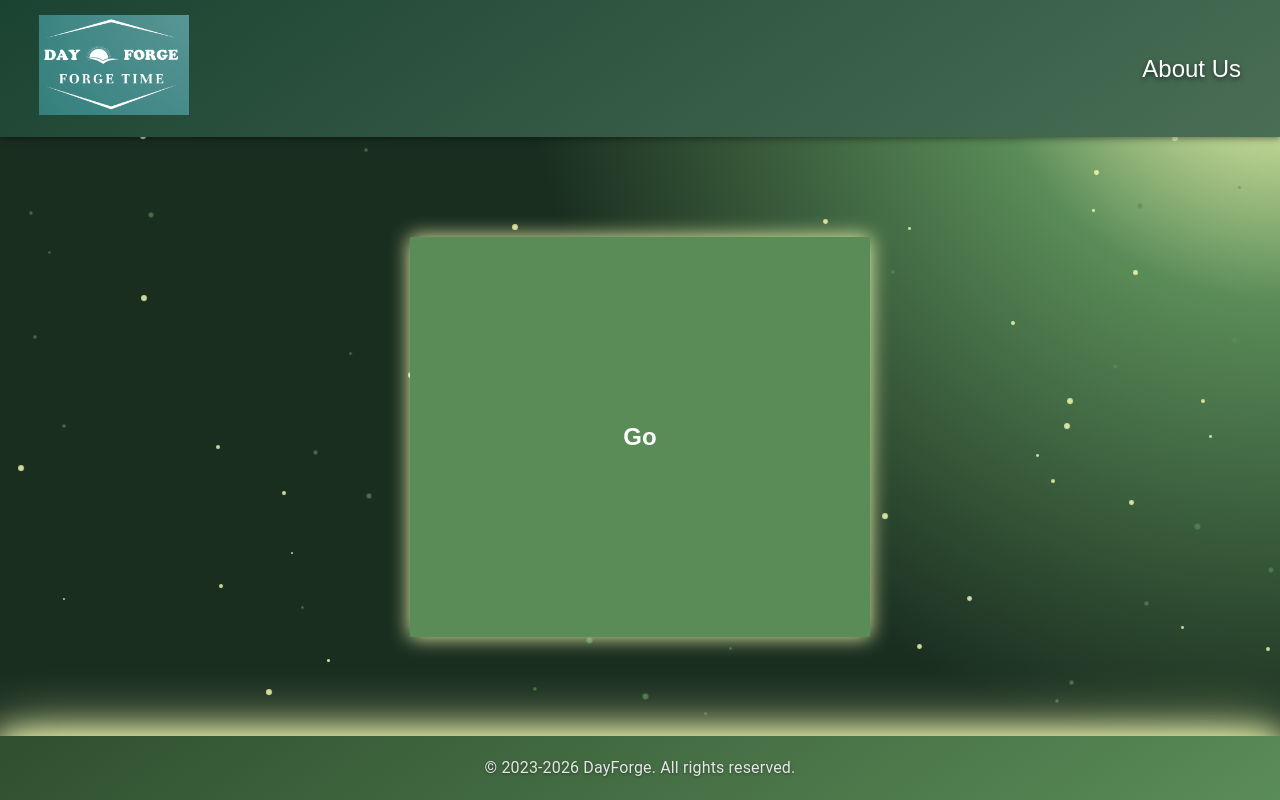
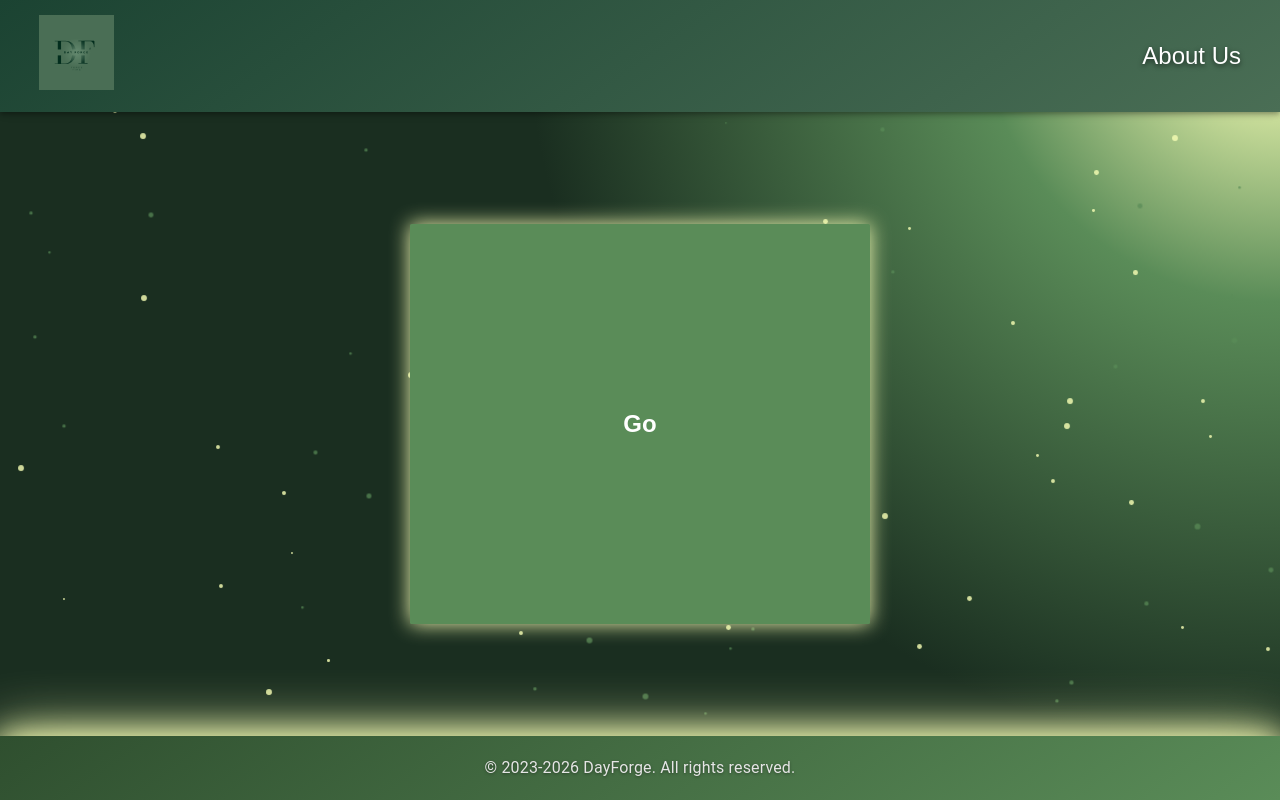
Before and after one commit to ShandilyaNookala/DayForge-FrontEnd, a React (Vite) app: page /login in a window 1280 px wide. Built offline with nearby package versions, Linux system fonts and the light colour scheme; no server answers.

Commit message:
chore: update project with new color palette and logo
- Updated index.html with new color palette
- Removed old favicon logo and added new logo
- Updated Logo component and styles
- Refreshed global CSS for new palette

```diff
--- a/index.html
+++ b/index.html
@@ -1,17 +1,18 @@
 <!DOCTYPE html>
 <html lang="en">
+
 <head>
   <meta charset="utf-8" />
   <meta name="viewport" content="width=device-width, initial-scale=1" />
   <meta name="theme-color" content="#000000" />
-    <link rel="icon" href="/FaviconLogo.png" />
+  <link rel="icon" href="/Logo.png" />
   <title>DayForge</title>
 </head>
 
 <body>
   <noscript>You need to enable JavaScript to run this app.</noscript>
-    <div class="stars" id="stars"></div>
   <div id="root"></div>
   <script type="module" src="/src/main.jsx"></script>
 </body>
+
 </html>
--- a/src/components/global-components/Logo/Logo.jsx
+++ b/src/components/global-components/Logo/Logo.jsx
@@ -5,12 +5,7 @@ import { Box } from "@mui/material";
 function Logo() {
   return (
     <Link to="/">
-      <Box
-        component="img"
-        src="/logoSmall.png"
-        alt="logo"
-        className={styles.logo}
-      />
+      <Box component="img" src="/Logo.png" alt="logo" className={styles.logo} />
     </Link>
   );
 }
--- a/src/components/global-components/Logo/Logo.module.css
+++ b/src/components/global-components/Logo/Logo.module.css
@@ -1,4 +1,4 @@
 .logo {
-  width: 150px;
-  height: 100px;
+  width: 75px;
+  height: 75px;
 }
--- a/src/index.css
+++ b/src/index.css
@@ -1,5 +1,4 @@
 :root {
-  /* magical forest palette */
   --bg1: #f4fcb3;
   --bg2: #5a8c58;
   --bg3: #1a2e20;
@@ -22,7 +21,6 @@
   --main-text: #e5e5e5;
   --button-text: #ffffff;
 
-  /* derived values */
   --bg: radial-gradient(
     circle at top right,
     var(--bg1) 3%,
@@ -32,7 +30,6 @@
   --header-bg: linear-gradient(145deg, var(--header-start), var(--header-end));
   --footer-bg: linear-gradient(145deg, var(--footer-start), var(--footer-end));
 
-  /* existing variable mappings */
   --login-button-background: var(--accent);
   --login-button-text: var(--button-text);
   --login-button-border: var(--table-border);
@@ -149,7 +146,7 @@ button,
   cursor: pointer;
   transition: all 0.4s !important;
   box-shadow: 0 0 10px var(--login-button-shadow);
-  /* animation: glowPulse 4s infinite; */
+  text-decoration: none;
 }
 
 button:hover,
@@ -158,7 +155,7 @@ button:hover,
   color: var(--main-text) !important;
   box-shadow: 0 0 20px var(--login-button-shadow),
     0 0 40px var(--login-button-shadow) !important;
-  transform: translateY(-5px) scale(1.1);
+  transform: translateY(-5px) scale(1.05);
 }
 
 @keyframes glowPulse {
```
Also changed, not shown: public/FaviconLogo.png (deleted), public/Logo.png (added). Lines whose indentation alone changed are shown as unchanged.
